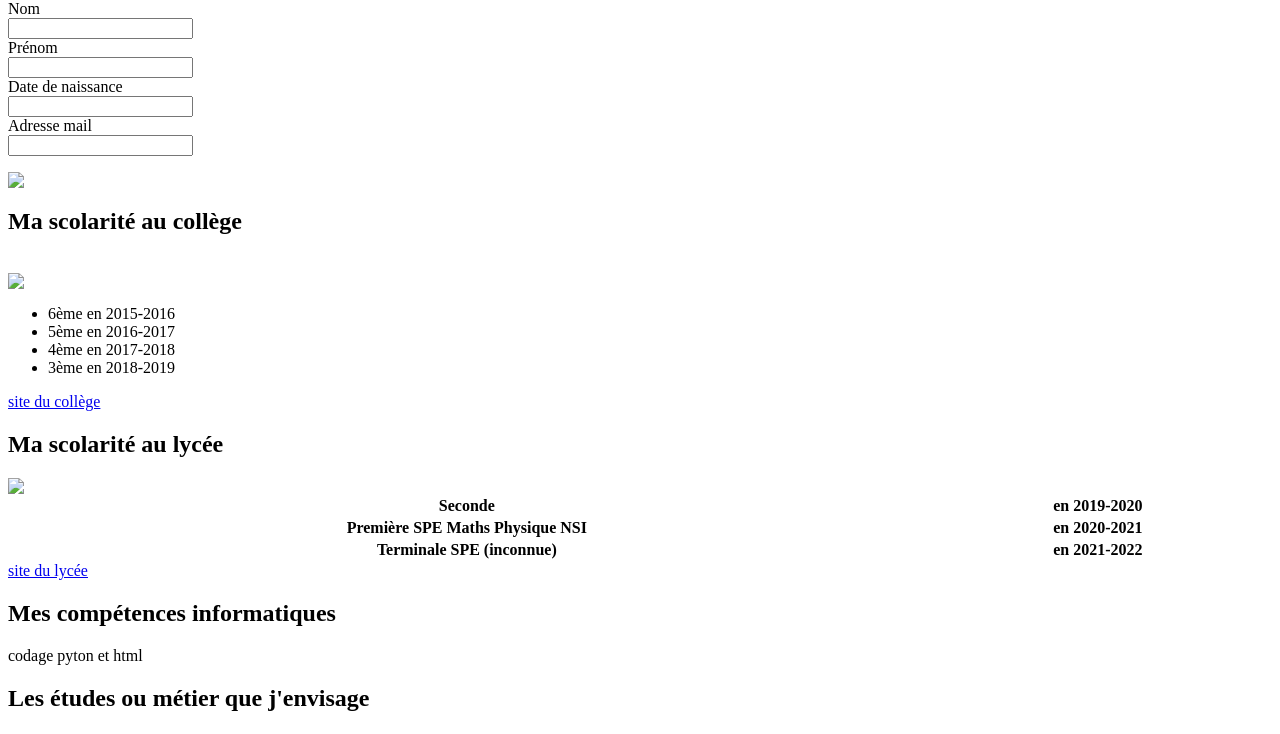
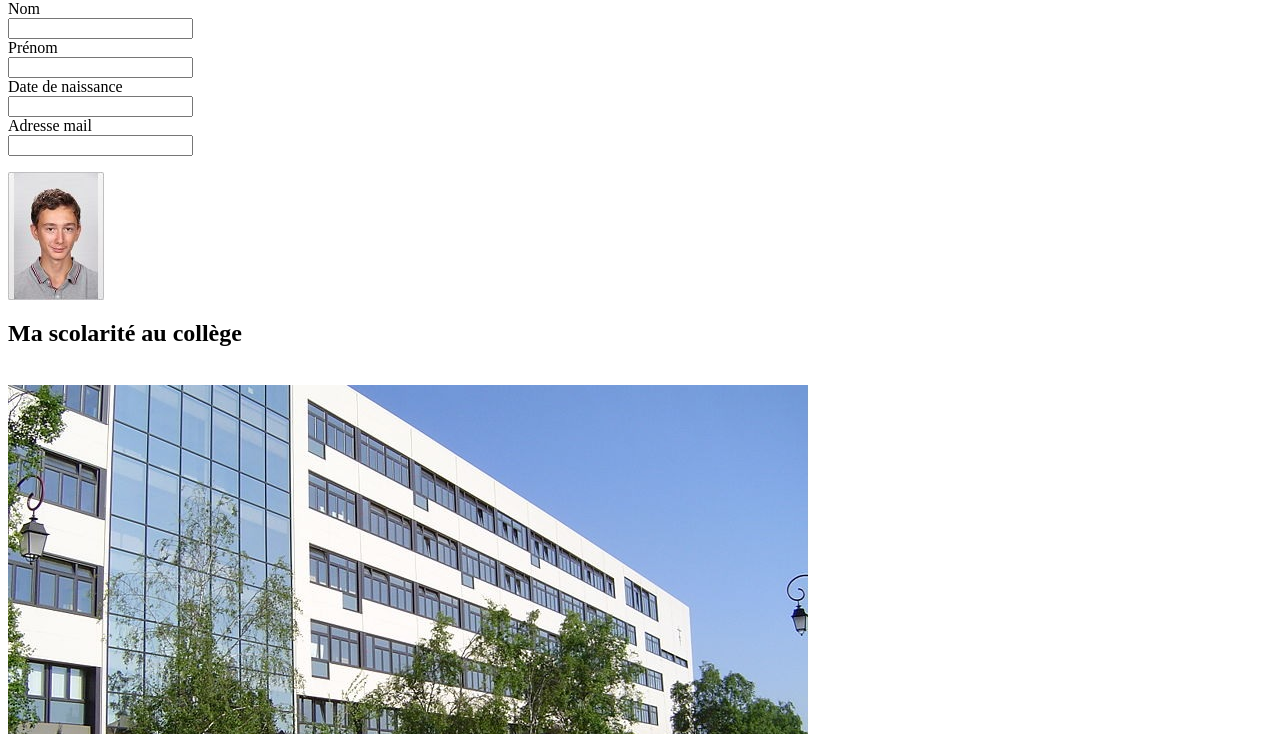
Before and after one commit to Nico1304/SiteWeb, a plain HTML site: page SiteWeb.html in a window 1280 px wide. Shown: the part 66-800 px from the top of the page. Drawn offline with Linux system fonts and the light colour scheme.

Commit message:
Update SiteWeb.html

```diff
--- a/SiteWeb.html
+++ b/SiteWeb.html
@@ -18,9 +18,9 @@
 
     </form>
 
-        <img src="Images/Votrephoto.jpg"> <br/>
+        <img src="Votrephoto.jpg"> <br/>
         <h2> Ma scolarité au collège </h2> <br/>
-        <img src="Images/collegeism.jpg"> <br/>
+        <img src="collegeism.jpg"> <br/>
         <ul>
             <li>6ème en 2015-2016</li>
             <li>5ème en 2016-2017</li>
@@ -29,7 +29,7 @@
         </ul>
         <a href="https://www.saintemarieantony.fr/college">site du collège</a>
         <h2>Ma scolarité au lycée</h2>
-        <img src="Images/lyceelakanal.jpg">
+        <img src="lyceelakanal.jpg">
         <table style="width:100%">
         <tr>
             <th>Seconde</th>
```
